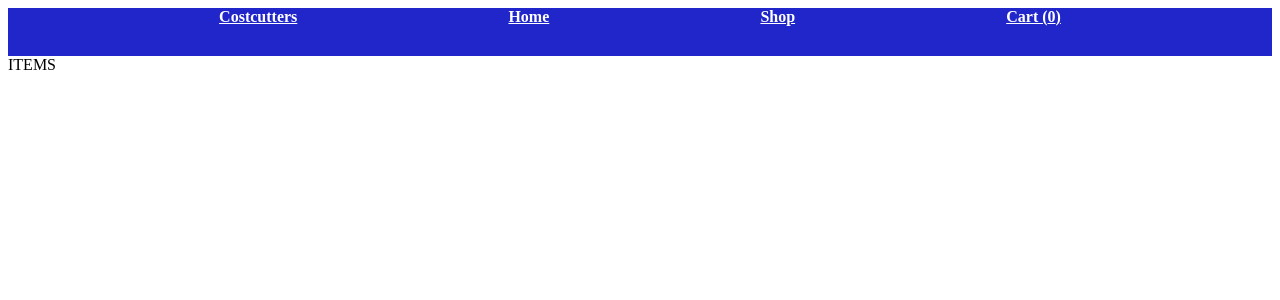
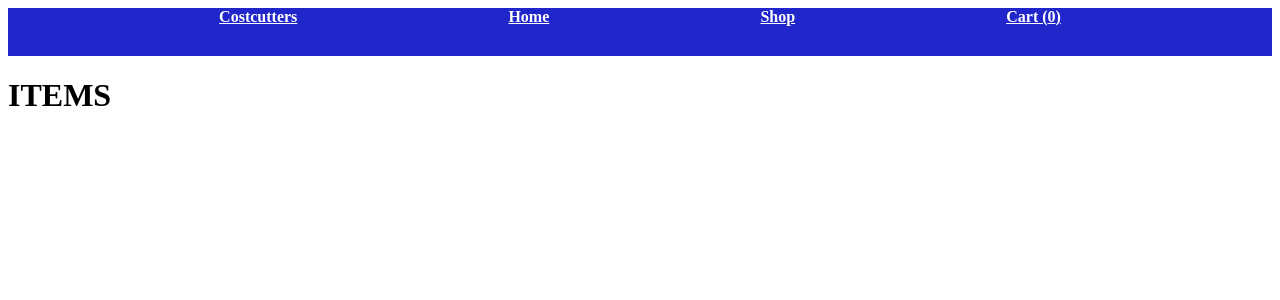
Before and after one commit to BamideleAdewuyi/ShoppingCart, a React (Vite) app: page /shop in a window 1280 px wide. Shown: the top 300 px of the page. Built offline with nearby package versions, Linux system fonts and the light colour scheme.

Commit message:
SopPage.jsx: Imported useOutletContext

```diff
--- a/src/components/shopPage/shopPage.jsx
+++ b/src/components/shopPage/shopPage.jsx
@@ -1,9 +1,9 @@
-import { Link } from "react-router";
+import { Link, useOutletContext } from "react-router";
 
 function Shop() {
     return (
         <div>
-            ITEMS
+            <h1>ITEMS</h1>
         </div>
     )
 }
```
